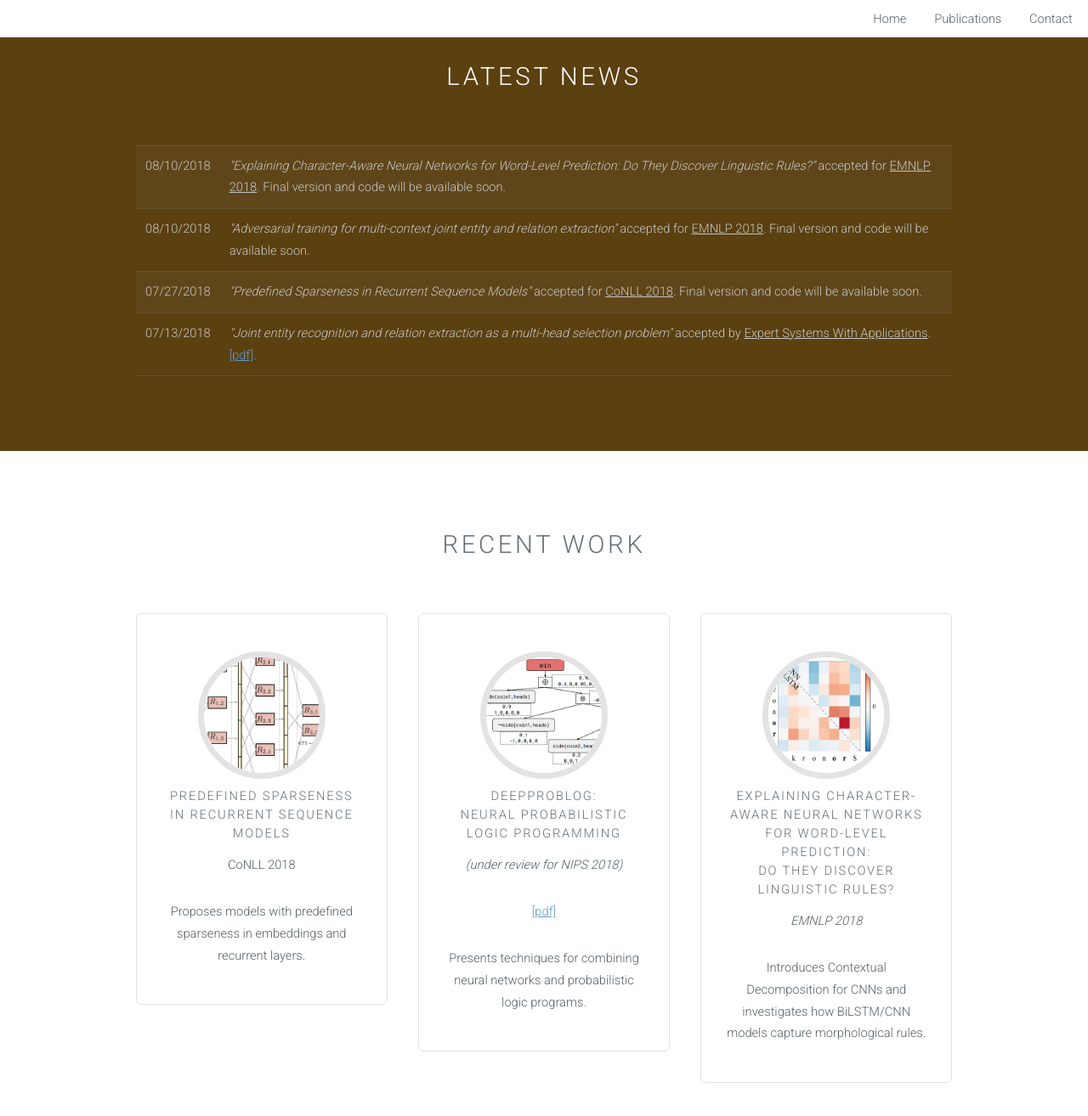
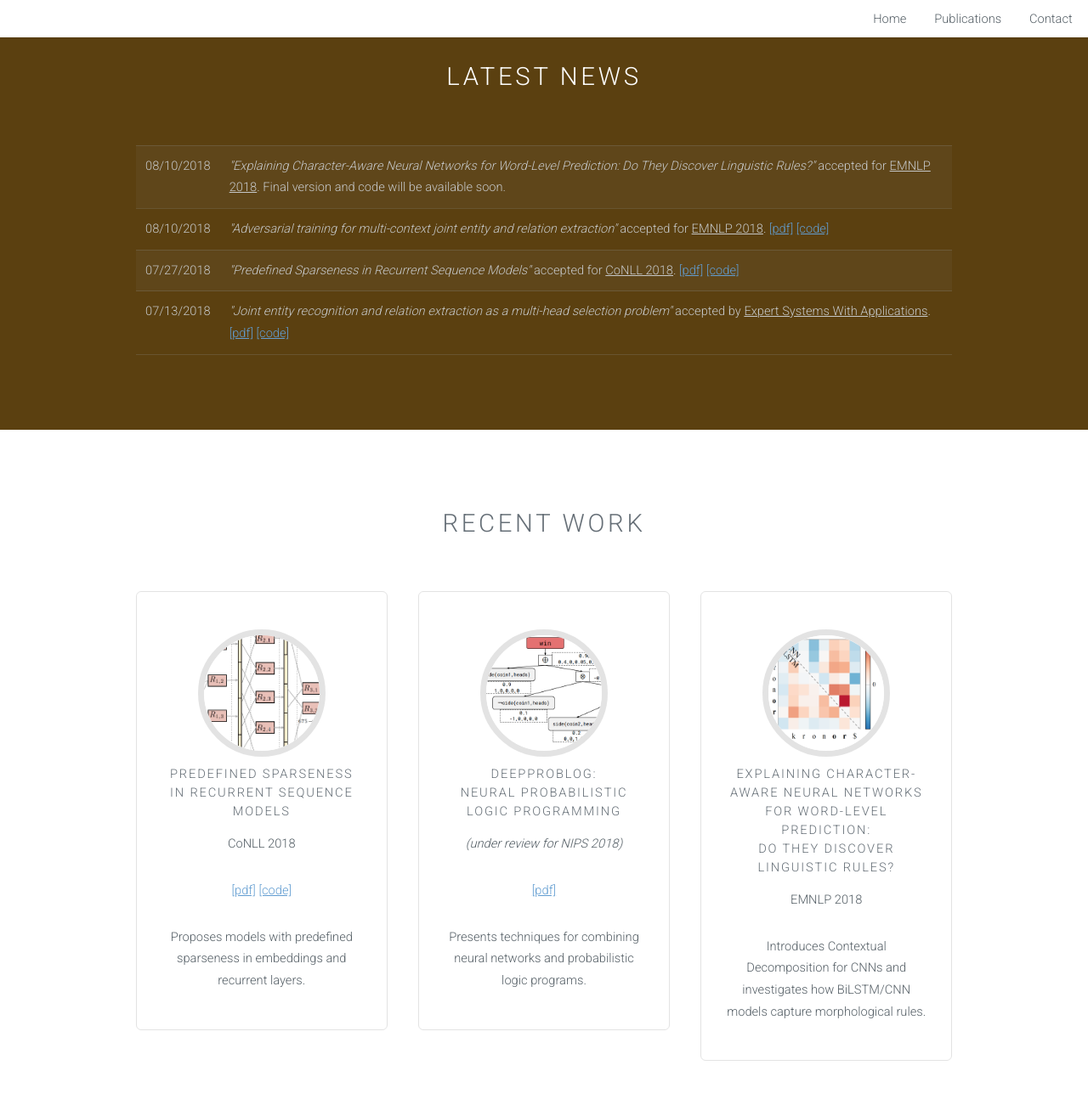
Before and after one commit to tdmeeste/tdmeeste.github.io, a Jekyll site: the page built from index.html, in a window 1280 px wide and 1400 px high, scrolled down 1362 px. Shown: the top 1314 px of the window at 85% size. Built offline with Jekyll 4.4.1, drawn with Linux system fonts in a browser that asks for light colours.

Commit message:
updated accepted papers

```diff
--- a/_includes/biblio_CS.html
+++ b/_includes/biblio_CS.html
@@ -1,10 +1,10 @@
 
 <a name=bibCS2018></a><div class="column top-vspace05"><header><h3>2018</h3></header></div>
 <div class="column"><ul class="alt">
-	<li><u>Thomas Demeester</u>, Johannes Deleu, Frederic Godin, Chris Develder. &nbsp;<i>"Predefined Sparseness in Recurrent Sequence Models"</i>,&nbsp;<b>Proc. The SIGNLL Conference on Computational Natural Language Learning (CoNLL)</b>,&nbsp;2018.</li>
+	<li><u>Thomas Demeester</u>, Johannes Deleu, Frederic Godin, Chris Develder. &nbsp;<i>"Predefined Sparseness in Recurrent Sequence Models"</i>,&nbsp;<b>Proc. The SIGNLL Conference on Computational Natural Language Learning (CoNLL)</b>,&nbsp;2018.&nbsp;<a href="https://github.com/tdmeeste/SparseSeqModels">[code]</a>&nbsp;<a href="https://arxiv.org/pdf/1808.08720.pdf">[pdf]</a></li>
 	<li>Frederic Godin, Kris Demuynck, Joni Dambre, Wesley De Neve, <u>Thomas Demeester</u>. &nbsp;<i>"Explaining Character-Aware Neural Networks for Word-Level Prediction: Do They Discover Linguistic Rules?"</i>,&nbsp;<b>Proc. Conference on Empirical Methods in Natural Language Processing (EMNLP 2018)</b>,&nbsp;2018.</li>
-	<li>Giannis Bekoulis, Johannes Deleu, <u>Thomas Demeester</u>, Chris Develder. &nbsp;<i>"Adversarial training for multi-context joint entity and relation extraction"</i>,&nbsp;<b>Proc. Conference on Empirical Methods in Natural Language Processing (EMNLP 2018)</b>,&nbsp;2018.</li>
-	<li>Giannis Bekoulis, Johannes Deleu, <u>Thomas Demeester</u>, Chris Develder. &nbsp;<i>"Joint entity recognition and relation extraction as a multi-head selection problem"</i>,&nbsp;<b>Expert Systems with Applications</b>,&nbsp;2018.&nbsp;<a href="https://arxiv.org/abs/1804.07847v1">[online]</a>&nbsp;<a href="https://arxiv.org/pdf/1804.07847v1.pdf">[pdf]</a>&nbsp;<b><font color="green">(a1)</font></b></li>
+	<li>Giannis Bekoulis, Johannes Deleu, <u>Thomas Demeester</u>, Chris Develder. &nbsp;<i>"Adversarial training for multi-context joint entity and relation extraction"</i>,&nbsp;<b>Proc. Conference on Empirical Methods in Natural Language Processing (EMNLP 2018)</b>,&nbsp;2018.&nbsp;<a href="https://github.com/bekou/multihead_joint_entity_relation_extraction">[code]</a>&nbsp;<a href="https://arxiv.org/pdf/1808.06876.pdf">[pdf]</a></li>
+	<li>Giannis Bekoulis, Johannes Deleu, <u>Thomas Demeester</u>, Chris Develder. &nbsp;<i>"Joint entity recognition and relation extraction as a multi-head selection problem"</i>,&nbsp;<b>Expert Systems with Applications</b>,&nbsp;2018.&nbsp;<a href="https://arxiv.org/abs/1804.07847v1">[online]</a>&nbsp;<a href="https://github.com/bekou/multihead_joint_entity_relation_extraction">[code]</a>&nbsp;<a href="https://arxiv.org/pdf/1804.07847v1.pdf">[pdf]</a>&nbsp;<b><font color="green">(a1)</font></b></li>
 	<li>Cedric De Boom, <u>Thomas Demeester</u>, Bart Dhoedt. &nbsp;<i>"Character-level Recurrent Neural Networks in Practice: Comparing Training and Sampling Schemes"</i>,&nbsp;<b>Neural Computing and Applications</b>,&nbsp;2018.&nbsp;<a href="https://github.com/cedricdeboom/character-level-rnn-datasets">[data]</a>&nbsp;<a href="https://arxiv.org/pdf/1801.00632.pdf">[pdf]</a>&nbsp;<b><font color="green">(a1)</font></b></li>
 	<li>Dirk Weissenborn, Pasquale Minervine, Tim Dettmers, Isabelle Augenstein, Johannes Welbl, Tim Rocktaschel, Matko Bosnjak, Jeff Mitchell, <u>Thomas Demeester</u>, Pontus Stenetorp, Sebastian Riedel. &nbsp;<i>"Jack the Reader -- A Machine Reading Framework"</i>,&nbsp;<b>Proc. 56th Annual Meeting of the Association for Computational Linguistics (Demos track)</b>,&nbsp;2018.&nbsp;<a href="https://github.com/uclmr/jack">[code]</a>&nbsp;<a href="https://arxiv.org/pdf/1806.08727">[pdf]</a></li>
 	<li>Klim Zaporojets, Lucas Sterckx, Johannes Deleu, <u>Thomas Demeester</u>, Chris Develder. &nbsp;<i>"Predicting psychological health from childhood essays: The UGent-IDLab CLPsych 2018 shared task system"</i>,&nbsp;<b>Proc. 5th Ann. Workshop on Comput. Linguistics and Clinical Psychology (CLPsych 2018) at NAACL-HLT 2018</b>,&nbsp;2018.&nbsp;<a href="https://biblio.ugent.be/publication/8567169/file/8567171.pdf">[pdf]</a></li>
--- a/index.html
+++ b/index.html
@@ -69,15 +69,15 @@ layout: default
                                 </tr>
                                 <tr>
                                     <td>08/10/2018</td>
-                                    <td><i>"Adversarial training for multi-context joint entity and relation extraction"</i> accepted for <u>EMNLP 2018</u>. Final version  and code will be available soon.</td>
+                                    <td><i>"Adversarial training for multi-context joint entity and relation extraction"</i> accepted for <u>EMNLP 2018</u>. <a href="https://arxiv.org/pdf/1808.06876.pdf">[pdf]</a> <a href="https://github.com/bekou/multihead_joint_entity_relation_extraction">[code]</a></td>
                                 </tr>
                                 <tr>
                                     <td>07/27/2018</td>
-                                    <td><i>"Predefined Sparseness in Recurrent Sequence Models"</i> accepted for <u>CoNLL 2018</u>. Final version  and code will be available soon.</td>
+                                    <td><i>"Predefined Sparseness in Recurrent Sequence Models"</i> accepted for <u>CoNLL 2018</u>. <a href="https://arxiv.org/pdf/1808.08720.pdf">[pdf]</a> <a href="https://github.com/tdmeeste/SparseSeqModels">[code]</a> </td>
                                 </tr>
                                 <tr>
                                     <td>07/13/2018</td>
-                                    <td><i>"Joint entity recognition and relation extraction as a multi-head selection problem"</i> accepted by <u>Expert Systems With Applications</u>. <a href="https://arxiv.org/pdf/1804.07847v1.pdf">[pdf]</a>.</td>
+                                    <td><i>"Joint entity recognition and relation extraction as a multi-head selection problem"</i> accepted by <u>Expert Systems With Applications</u>. <a href="https://arxiv.org/pdf/1804.07847v1.pdf">[pdf]</a> <a href="https://github.com/bekou/multihead_joint_entity_relation_extraction">[code]</a></td>
                                 </tr>
                             </table>
 						</div>
@@ -102,6 +102,7 @@ layout: default
                                 </div>
                                 <h4>Predefined Sparseness <br/>in recurrent sequence models</h4>
                                 <p>CoNLL 2018</p>
+								<p><a href="https://arxiv.org/pdf/1808.08720.pdf">[pdf]</a> <a href="https://github.com/tdmeeste/SparseSeqModels">[code]</a></p>
                                 <p>Proposes models with predefined sparseness in embeddings and recurrent layers.</p>
 							</section>
 						</div>
@@ -122,7 +123,7 @@ layout: default
                                     <img src="images/recent_work/snapshot_ExplainingChar.png" alt="" />
                                 </div>
 								<h4>Explaining Character-Aware Neural Networks <br/>for Word-Level Prediction:<br/>Do They Discover Linguistic Rules?</h4>
-                                <p><i>EMNLP 2018</i></p>
+                                <p>EMNLP 2018</p>
 								<p>Introduces Contextual Decomposition for CNNs and investigates how BiLSTM/CNN models capture morphological rules.</p>
 							</section>
 						</div>
```
Also changed, not shown: bib/TD_computer_science.bib (+8 -2 lines).
